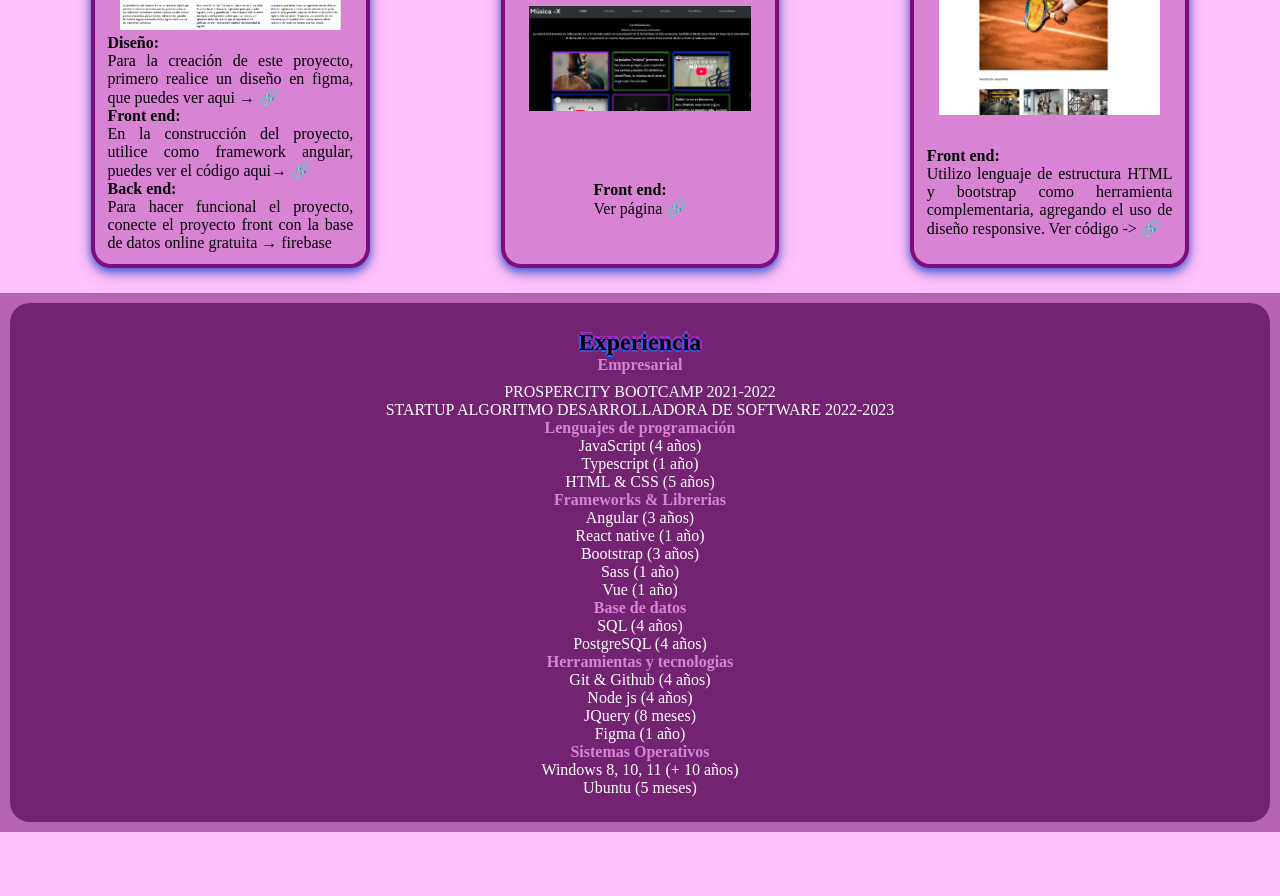
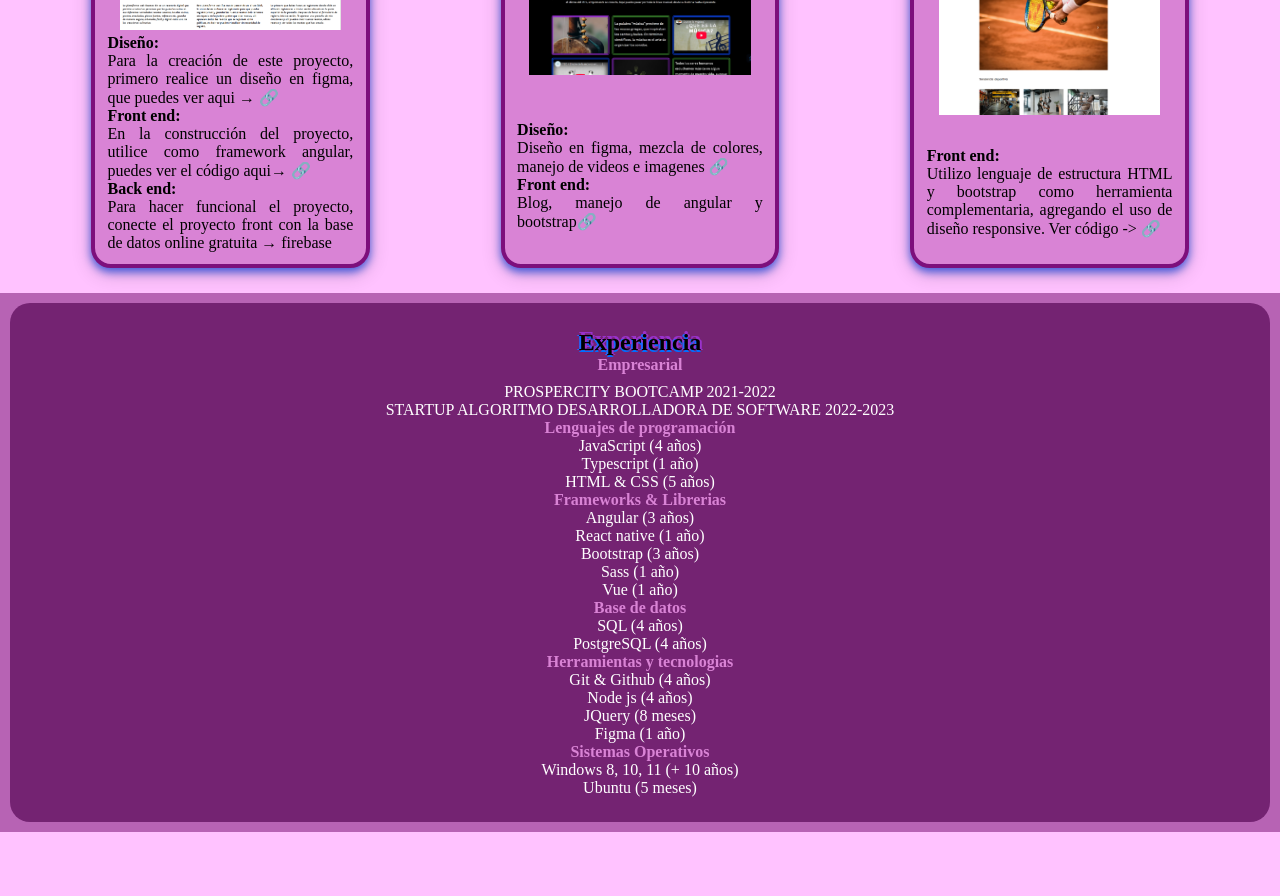
Before and after one commit to DayanaB01/portafolio, a Vue app: page / in a window 1280 px wide. Shown: the part 2540-3436 px from the top of the page. Built offline with nearby package versions, Linux system fonts and the light colour scheme; a web font is replaced by a local one.

Commit message:
organizar texto blog

```diff
--- a/src/locales/en.json
+++ b/src/locales/en.json
@@ -13,7 +13,8 @@
       "descripcionH": "In my personal projects I have used some programming languages, some of the projects are built with:",
       "descripcionH1": "And I have used design:",
       "experience":"Experience",
-      "cardText1":"Handling php code, javascript and sql databases.",
+      "cardText1":"Blog, manejo de angular y bootstrap",
+      "cardText12":"Diseño en figma, mezcla de colores, manejo de videos e imagenes",
       "cardText2":"Para la creación de este proyecto, primero realice un diseño en figma, que puedes ver aqui → ",
       "cardText2.1":"En la construcción del proyecto, utilice como framework angular, puedes ver el código aqui→ ",
       "cardText2.2":"Para hacer funcional el proyecto, conecte el proyecto front con la base de datos online gratuita → firebase",
--- a/src/locales/es.json
+++ b/src/locales/es.json
@@ -13,7 +13,8 @@
     "descripcionH": "En mis proyectos personales he utilizado algunos lenguajes de programación, algunos de los proyectos los contrui con:",
     "descripcionH1": "Y he utilizado en el diseño:",
     "descripcionH2": "Aunque el frontend sea usable, atractivo visualmente, adaptativo o responsive, no esta completo sin el backend y la base de datos, por lo tanto para conectarlos, es importante tener conocimientos básicos que me permiten entender y aportar en los siguientes lenguajes: ",
-    "cardText1":"Manejo codigo php, javascript y base de datos sql.",
+    "cardText1":"Blog, manejo de angular y bootstrap",
+    "cardText12":"Diseño en figma, mezcla de colores, manejo de videos e imagenes",
     "cardText2":"Para la creación de este proyecto, primero realice un diseño en figma, que puedes ver aqui → ",
     "cardText21":"En la construcción del proyecto, utilice como framework angular, puedes ver el código aqui→ ",
     "cardText22":"Para hacer funcional el proyecto, conecte el proyecto front con la base de datos online gratuita → firebase",
--- a/src/views/HomeView.vue
+++ b/src/views/HomeView.vue
@@ -103,11 +103,13 @@
         <div class="projectOne">
           <h2 class="card-title">Blog musical</h2>
           <figure class="card-figure">
-              <img src="@/assets/z_images/blog.png" alt="preview-mini-market" />
+             <img src="@/assets/z_images/blog.png" alt="preview-mini-market" />
           </figure>
           <div class="card-text">
+            <h4>Diseño:</h4>
+            {{ t('messages.cardText12') }} <a href="https://www.figma.com/design/9fLA4AtjuldR76zsOuoCFm/Untitled?node-id=0-1&t=FfxzhP0Y2xDU5KH3-1">🔗</a>
             <h4>Front end: </h4>
-            Ver página  <a href="https://dayanab01.github.io/musicalWeb/" class="card-link">🔗 </a>
+            {{ t('messages.cardText1') }}<a href="https://dayanab01.github.io/musicalWeb/" class="card-link">🔗 </a>
           </div>
         </div>
         <div class="projectOne">
```
